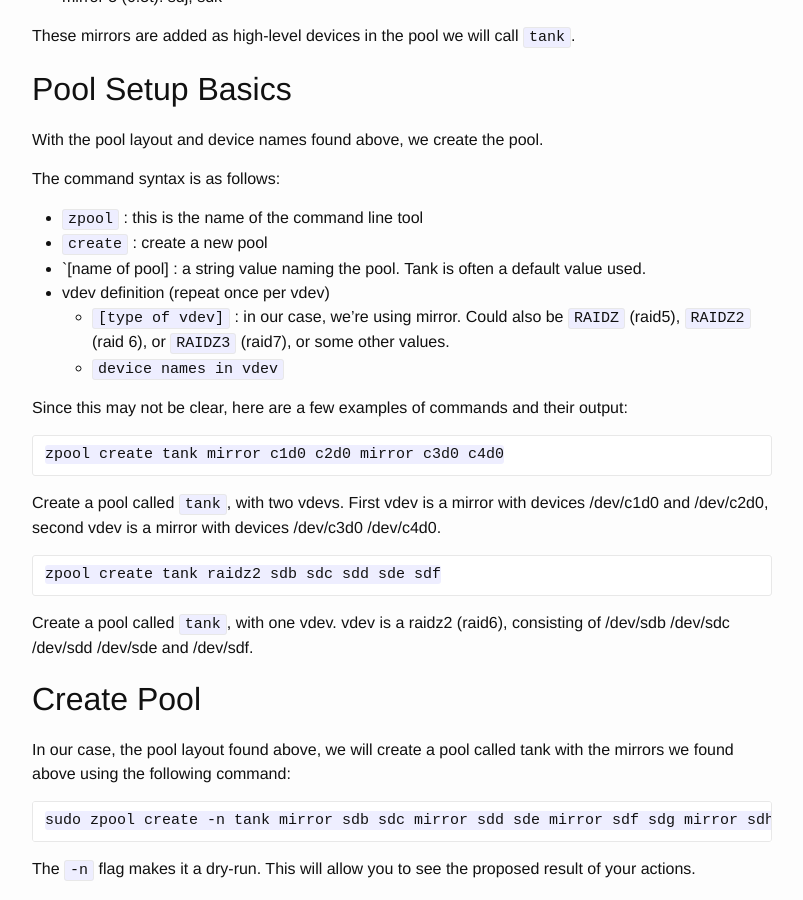
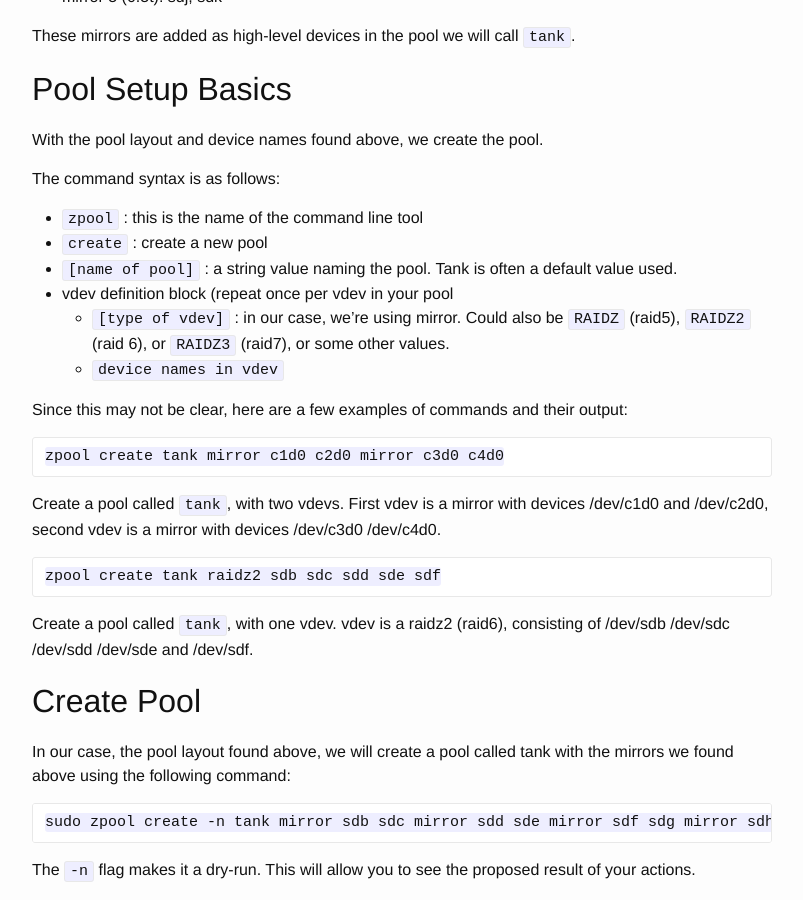
Before and after one commit to benyanke/docs, a Jekyll site: the page built from _posts/2018-10-10-create-pool.markdown, in a window 1280 px wide and 900 px high, scrolled down 2138 px. Shown: the whole window, without its empty margins (238-1041 px from the left). Built offline with Jekyll 4.4.1, drawn with Linux system fonts in a browser that asks for light colours.

Commit message:
Typo fixes

```diff
--- a/_posts/2018-10-10-create-pool.markdown
+++ b/_posts/2018-10-10-create-pool.markdown
@@ -102,8 +102,8 @@ The command syntax is as follows:
 
  * `zpool` : this is the name of the command line tool
  * `create` : create a new pool
- * `[name of pool] : a string value naming the pool. Tank is often a default value used.
- * vdev definition (repeat once per vdev)
+ * `[name of pool]` : a string value naming the pool. Tank is often a default value used.
+ * vdev definition block (repeat once per vdev in your pool
    * `[type of vdev]` : in our case, we're using mirror. Could also be `RAIDZ` (raid5), `RAIDZ2` (raid 6), or `RAIDZ3` (raid7), or some other values.
    * `device names in vdev`
 
```
